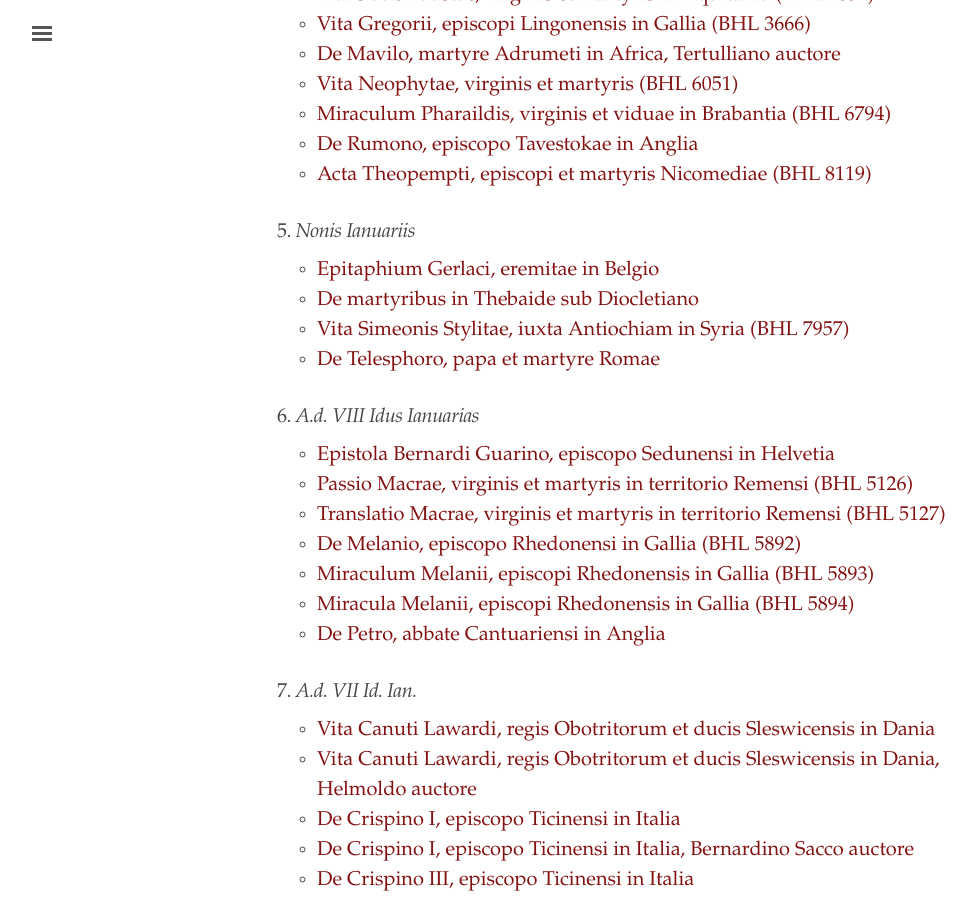
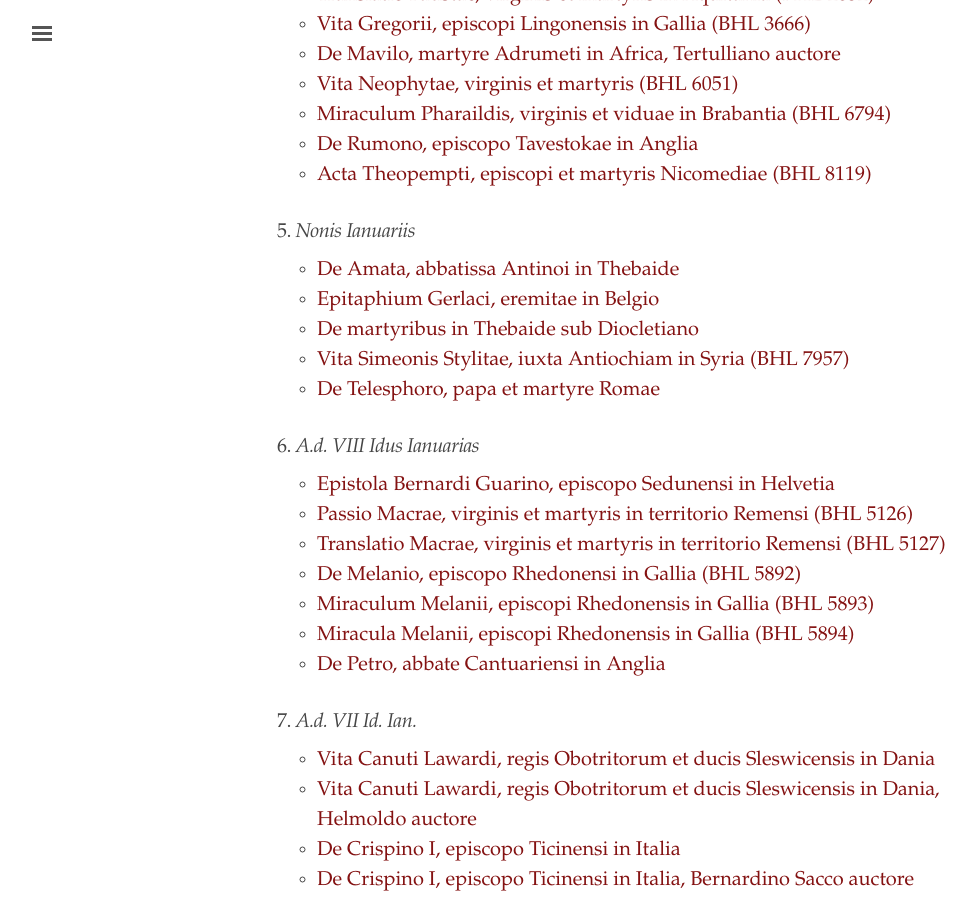
Before and after one commit to cjkoepke1/latin-hagiography, a Jekyll site: the page built from index.md, in a window 1280 px wide and 900 px high, scrolled down 1570 px. Shown: the whole window, without its empty margins (3-979 px from the left). Built offline with Jekyll 4.4.1, drawn with Linux system fonts in a browser that asks for light colours.

Commit message:
Added De Amata abbatissa

```diff
--- a/index.md
+++ b/index.md
@@ -61,6 +61,7 @@ title: "Latin Hagiography"
 
 ### 5. *Nonis Ianuariis*
 
+- [De Amata, abbatissa Antinoi in Thebaide](https://cjkoepke1.github.io/latin-hagiography/texts/de-amata-abbatissa/)
 - [Epitaphium Gerlaci, eremitae in Belgio](https://cjkoepke1.github.io/latin-hagiography/texts/epitaphium-gerlaci-eremitae/)
 - [De martyribus in Thebaide sub Diocletiano](https://cjkoepke1.github.io/latin-hagiography/texts/de-martyribus-in-thebaide/)
 - [Vita Simeonis Stylitae, iuxta Antiochiam in Syria (BHL 7957)](https://cjkoepke1.github.io/latin-hagiography/texts/vita-simeonis/)
```
